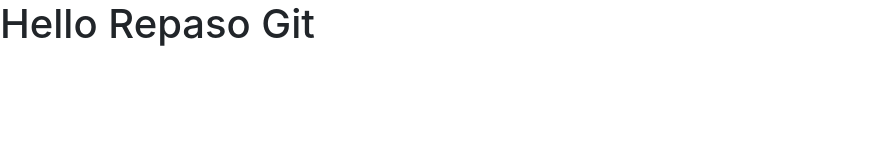
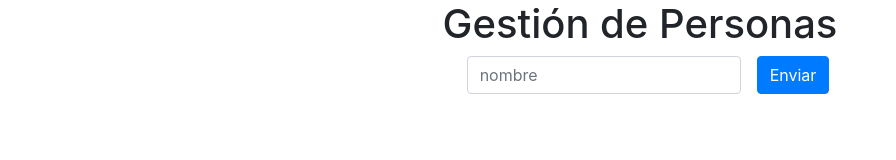
Before and after one commit to judithfanny/repaso-talento-digital-g1, a plain HTML site: page index.html in a window 1280 px wide. Shown: the whole page, without its empty margins (0-896 px from the left). Drawn offline with nearby package versions, Linux system fonts and the light colour scheme.

Commit message:
Se agrega datos al formulario

```diff
--- a/assets/js/app.js
+++ b/assets/js/app.js
@@ -0,0 +1,4 @@
+const peopleForm = (function () {
+
+
+})()
--- a/index.html
+++ b/index.html
@@ -10,7 +10,21 @@
     crossorigin="anonymous">
 </head>
 <body>
-    <h1>Hello Repaso Git</h1>
+    <div class="container">
+    <h1 class="text-center">Gestión de Personas</h1>
+    <div class="row">
+        <div class="col-md-6 offset-md-3">
+
+       <form class="form-inline justify-content-center">
+           <div class="form-group mx-sm-3 mb-2">
+               <label for="person" class="sr-only">Personas</label>
+               <input type="text" class="form-control" id="" name="person" placeholder="nombre">
+           </div>
+           <button type="submit" class="btn btn-primary mb-2">Enviar</button>
+       </form>
+        </div>
+    </div>
+        </div>
     <script src="https://code.jquery.com/jquery-3.5.1.slim.min.js" integrity="sha384-DfXdz2htPH0lsSSs5nCTpuj/zy4C+OGpamoFVy38MVBnE+IbbVYUew+OrCXaRkfj"
     crossorigin="anonymous"></script>
     <script src="https://code.jquery.com/jquery-3.5.1.slim.min.js" integrity="sha384-DfXdz2htPH0lsSSs5nCTpuj/zy4C+OGpamoFVy38MVBnE+IbbVYUew+OrCXaRkfj" crossorigin="anonymous"></script>
```
